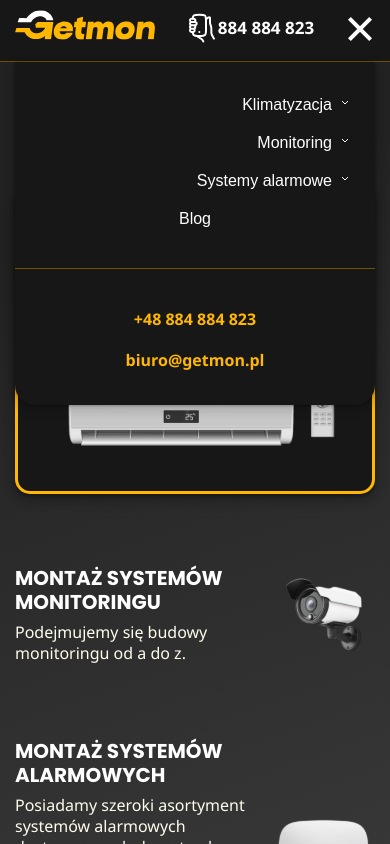
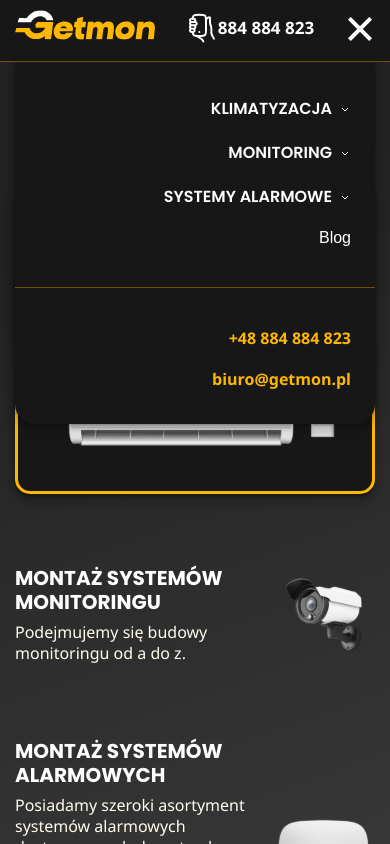
Before and after one commit to MatviyRoman/Getmon-Next, a Next.js app: page / in a window 390 px wide. Both pictures are taken after a click on the button 359 px from the left and 28 px from the top of the page. Shown: the top 844 px of the page. Built offline with nearby package versions, Linux system fonts and the light colour scheme.

Commit message:
update styles

```diff
--- a/src/partials/Header.js
+++ b/src/partials/Header.js
@@ -124,7 +124,7 @@ const Header = () => {
                         {menuItems.map((item, index) => (
                             <li
                                 key={index}
-                                className={`${item.submenu ? styles.hasSubmenu : ''} ${activeMenu === item.title ? styles.submenuActive : ''} linkWrapper`}
+                                className={`${item.submenu ? styles.hasSubmenu : 'hasLink'} ${activeMenu === item.title ? styles.submenuActive : ''}`}
                                 onMouseEnter={() => item.submenu && window.innerWidth > 991 && setActiveMenu(item.title)}
                                 onMouseLeave={() => item.submenu && window.innerWidth > 991 && setActiveMenu(null)}
                             >
--- a/src/partials/Header.module.css
+++ b/src/partials/Header.module.css
@@ -4,6 +4,8 @@
     padding: 10px 0;
     min-height: 62px;
     border-bottom: 1px solid rgb(113, 81, 0);
+    position: relative;
+    z-index: 10;
 }
 
 .container {
@@ -190,15 +192,13 @@
     .nav {
         display: none;
         position: absolute;
-        top: 62px;
+        top: 63px;
         left: 0;
         width: calc(100% - 30px);
         transform: translateX(15px);
         max-width: 991px;
-        background-color: #333;
         padding-top: 24px;
         padding-bottom: 24px;
-        border-radius: 0px 0px 20px 20px;
     }
 
     .navOpen {
@@ -215,6 +215,7 @@
             .link {
                 text-align: right !important;
                 display: flex;
+                align-items: center;
                 justify-content: flex-end;
                 gap: 7px;
                 width: 100%;
@@ -223,6 +224,17 @@
                     display: block;
                 }
             }
+        }
+
+        .hasLink {
+            color: #fff;
+            font-family: var(--font-poppins);
+            font-size: 16px;
+            font-weight: 600;
+            line-height: 24px;
+            letter-spacing: 6%;
+            text-align: left;
+            text-transform: uppercase;
         }
 
         .nav__bottom {
@@ -240,7 +252,26 @@
     }
 
     .nav li {
+        width: 100%;
+        padding-left: 24px;
+        padding-right: 24px;
         margin: 10px 0;
+    }
+
+    .nav li .link {
+        width: 100%;
+        display: inline-block;
+        text-align: right !important;
+    }
+
+    .hasSubmenu > .link {
+        font-family: var(--font-poppins);
+        font-size: 16px;
+        font-weight: 600;
+        line-height: 24px;
+        letter-spacing: 6%;
+        text-align: left;
+        text-transform: uppercase;
     }
 
     .menu-toggle {
@@ -261,10 +292,11 @@
     width: 100%;
     min-width: 200px;
     max-width: 240px;
-    padding-top: 40px;
+    padding-top: 16px;
     padding-left: 16px;
     padding-right: 16px;
     padding-bottom: 24px;
+    margin-top: 26px;
 
     border-radius: 0px 0px 20px 20px;
     box-shadow: 0px 1px 3px 0px rgba(0, 0, 0, 0.3),0px 4px 8px 3px rgba(0, 0, 0, 0.15);
@@ -287,11 +319,40 @@
             text-align: left;
         }
     }
+
+    &::before {
+        content: '';
+        position: absolute;
+        top: -26px;
+        left: 50%;
+        transform: translateX(-50%);
+        width: 100%;
+        height: 30px;
+
+        @media (max-width: 991px) {
+            display: none;
+        }
+    }
 }
 
 .hasSubmenu:hover .submenu,
 .submenuActive .submenu {
     display: block;
+
+    @media (max-width: 991px) {
+        display: none;
+
+        .linkWrapper .link {
+            font-family: Segoe UI;
+            font-size: 14px;
+            font-weight: 400;
+            line-height: 17px;
+            letter-spacing: 0%;
+            text-align: right;
+            padding-top: 3px;
+            padding-bottom: 3px;
+        }
+    }
 }
 
 @media (max-width: 991px) {
@@ -315,7 +376,7 @@
 
     .submenuActive {
         .submenu {
-            display: block;
+            display: block !important;
         }
 
         .arrow {
```
